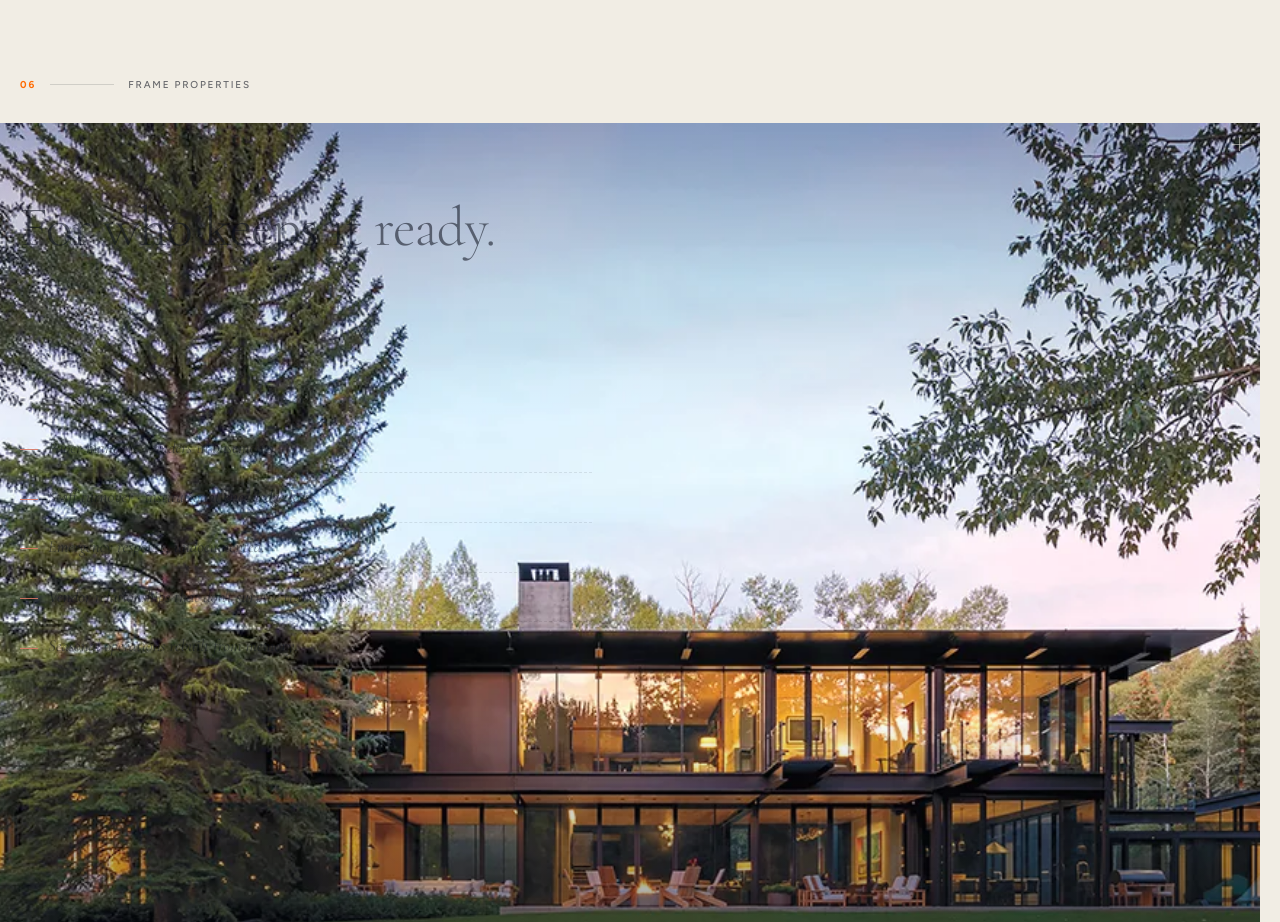
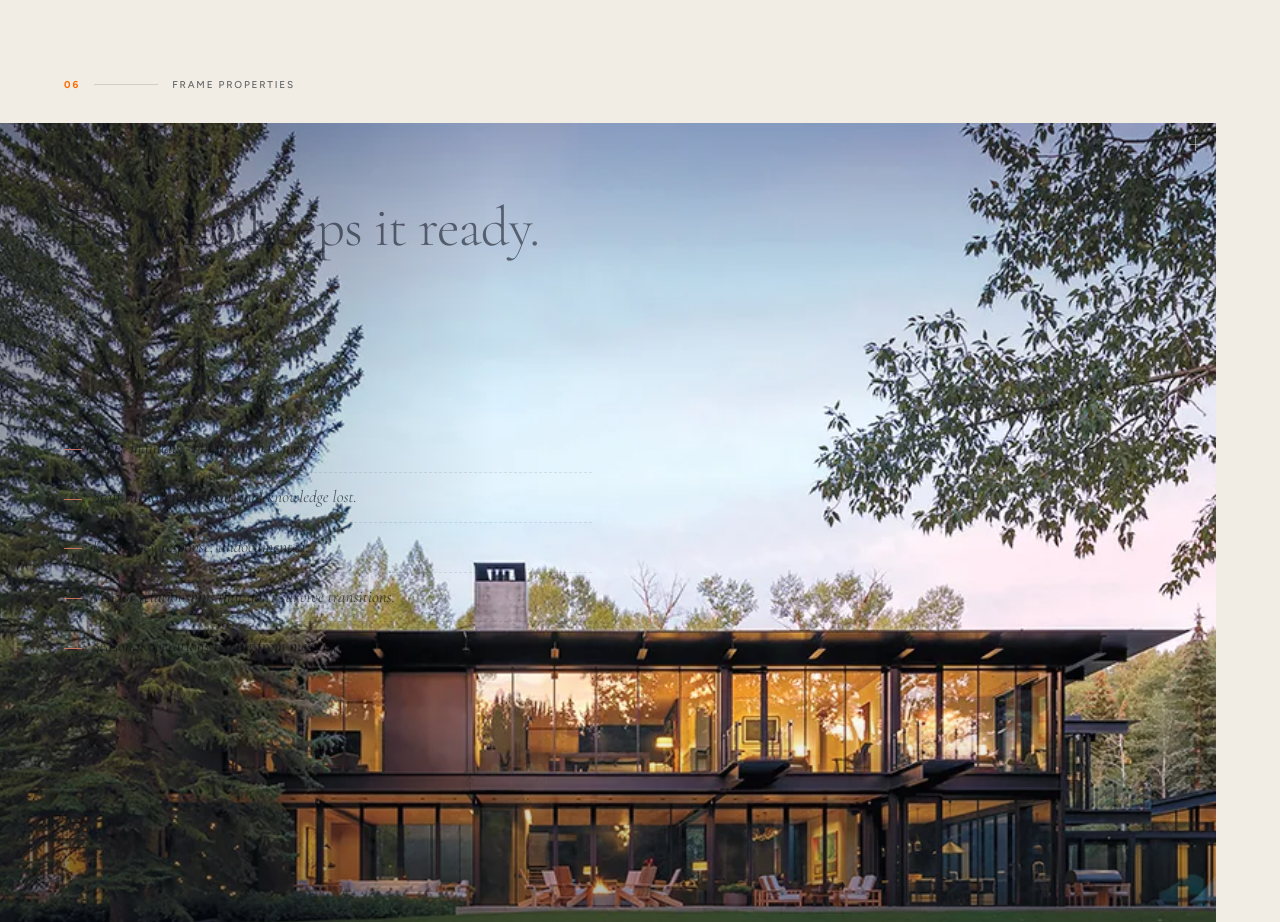
Before and after one commit to aday-frame/marketing, a website: page index.html in a window 1280 px wide. Shown: the part 5860-6782 px from the top of the page. Drawn offline with nearby package versions, Linux system fonts and the light colour scheme.

Commit message:
fix: teaser section text contrast — solid body bg, better opacity, lateral photo fade

```diff
--- a/index.html
+++ b/index.html
@@ -387,10 +387,12 @@
  §05 / §06 ASSET-CLASS TEASERS
  ════════════════════════════════════════════════════════ */
 .teaser-section { padding: 96px 20px; position: relative; overflow: hidden; }
-.teaser-section.on-ink .teaser-pain { color: var(--ghost); border-bottom-color: var(--rule-d); }
-.teaser-section.on-paper .teaser-pain { color: var(--muted); border-bottom-color: var(--rule); }
+.teaser-section.on-ink .teaser-body { background: var(--ink); }
+.teaser-section.on-paper .teaser-body { background: var(--paper); }
+.teaser-section.on-ink .teaser-pain { color: var(--ghost-2); border-bottom-color: var(--rule-d); }
+.teaser-section.on-paper .teaser-pain { color: rgba(10,14,26,0.70); border-bottom-color: var(--rule); }
 .teaser-section.on-paper .teaser-caps-row { border-bottom-color: var(--rule); }
-.teaser-section.on-paper .teaser-caps-row .v { color: var(--muted); }
+.teaser-section.on-paper .teaser-caps-row .v { color: rgba(10,14,26,0.65); }
 
 .teaser-grid {
  display: grid;
@@ -652,12 +654,25 @@
  TEASER 2-COL 900+
  ════════════════════════════════════════════════════════ */
 @media (min-width: 900px) {
+ .teaser-section { padding: 96px 40px; }
  .teaser-grid { grid-template-columns: 1fr 1fr; gap: 64px; align-items: stretch; }
  .teaser-section.flip .teaser-grid { direction: rtl; }
  .teaser-section.flip .teaser-grid > * { direction: ltr; }
  .teaser-body { padding: 16px 0; }
+ /* fade photo edge toward text column for contrast */
+ .teaser-section:not(.flip) .teaser-photo::after {
+  background:
+   linear-gradient(90deg, rgba(5,10,20,0) 55%, rgba(5,10,20,0.6) 100%),
+   linear-gradient(180deg, rgba(5,10,20,0.15) 0%, rgba(5,10,20,0) 30%, rgba(5,10,20,0) 60%, rgba(5,10,20,0.65) 100%);
+ }
+ .teaser-section.flip .teaser-photo::after {
+  background:
+   linear-gradient(270deg, rgba(5,10,20,0) 55%, rgba(5,10,20,0.45) 100%),
+   linear-gradient(180deg, rgba(5,10,20,0.15) 0%, rgba(5,10,20,0) 30%, rgba(5,10,20,0) 60%, rgba(5,10,20,0.65) 100%);
+ }
 }
 @media (min-width: 1200px) {
+ .teaser-section { padding: 96px 64px; }
  .teaser-grid { gap: 96px; }
 }
 
```
